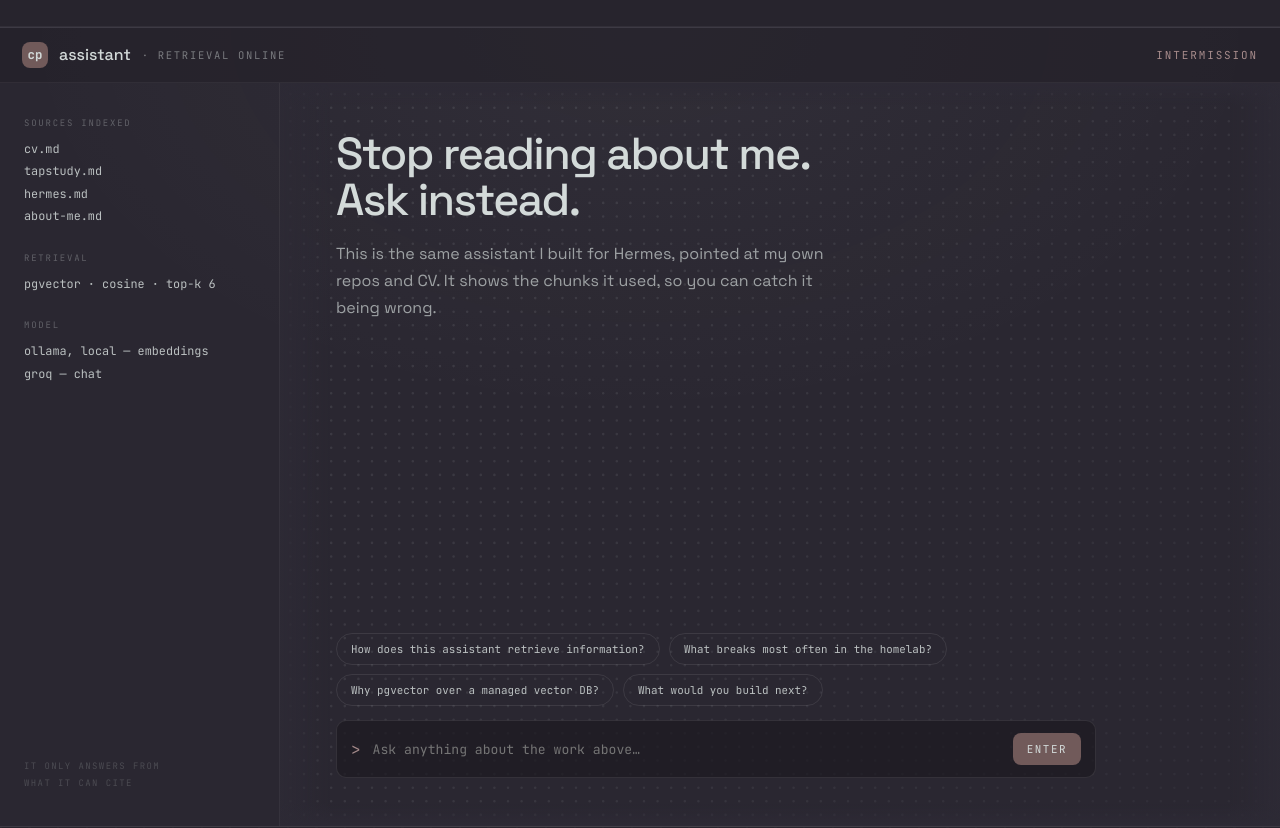
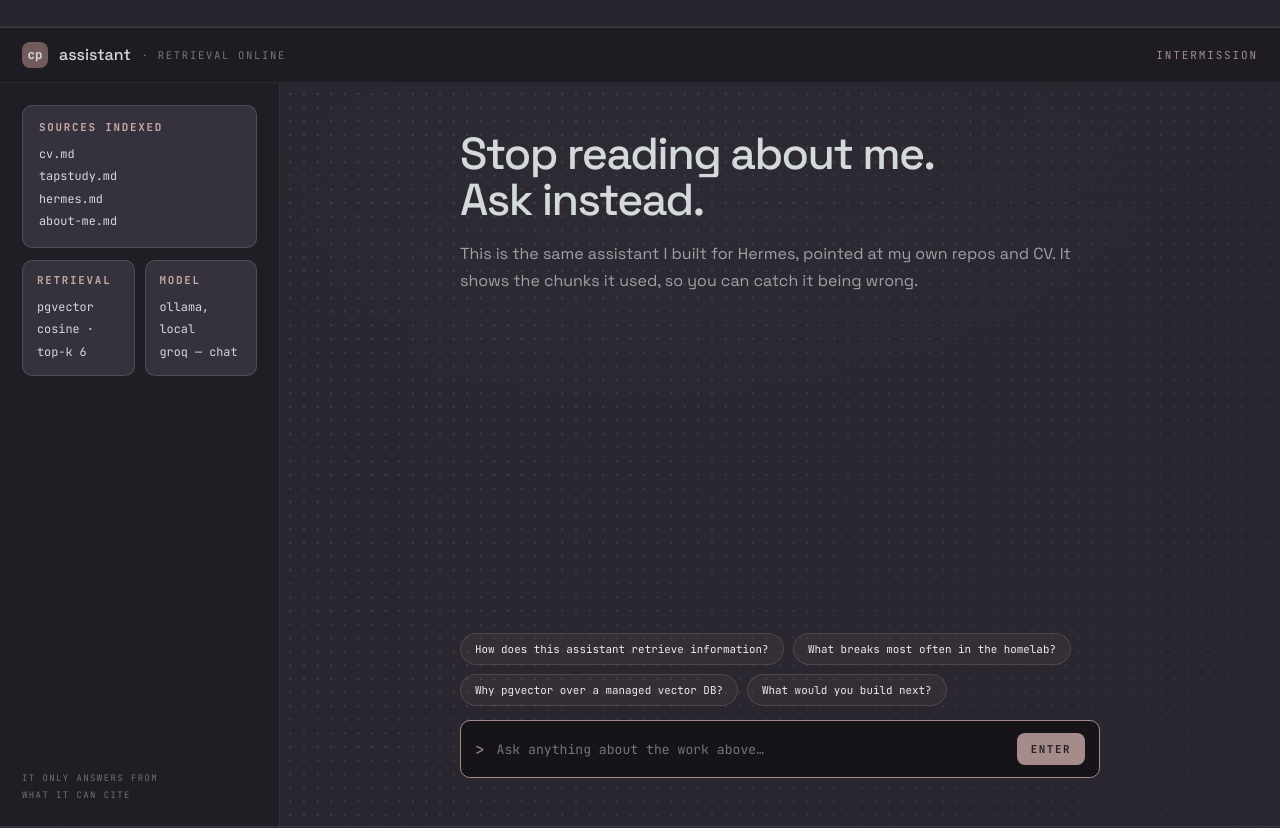
Before and after one commit to c-panagopoulos/Personal-Website, a React (Vite) app in the folder client/: page / in a window 1280 px wide. Shown: the part 5480-6308 px from the top of the page. Built offline with nearby package versions, Linux system fonts and the light colour scheme.

Commit message:
Redesign assistant section sidebar and chat visuals

```diff
--- a/client/src/components/AssistantSection.jsx
+++ b/client/src/components/AssistantSection.jsx
@@ -15,22 +15,27 @@ const CHIPS = [
 
 function ChatTurn({ turn }) {
   return (
-    <div className="chat-turn">
+    <>
+      <div className="chat-row--user">
         <div className="chat-bubble--user">{turn.question}</div>
+      </div>
       {turn.isRetrieving && <RetrievalStatus note="searching indexed chunks · repos, cv, notes" />}
-      {turn.showSources && <SourceChips sources={turn.sources} />}
+      {turn.showSources && !turn.hasText && <SourceChips sources={turn.sources} />}
       {turn.isThinking && <ThinkingDots note="" />}
       {turn.hasText && (
-        <div className="chat-bubble--assistant">
+        <div className="chat-row--assistant">
           <div className="chat-bubble__avatar">cp</div>
+          <div className="chat-bubble__content">
+            {turn.showSources && <SourceChips sources={turn.sources} />}
             <p className="chat-bubble__text">
               {turn.text}
               {!turn.done && <span className="caret">▍</span>}
             </p>
           </div>
+        </div>
       )}
       {turn.error && <p className="chat-bubble__text--muted">{turn.error}</p>}
-    </div>
+    </>
   );
 }
 
@@ -64,7 +69,7 @@ export default function AssistantSection() {
       </div>
       <div className="assistant-section__body">
         <div className="assistant-section__sidebar">
-          <div style={anim(visible, "rowRise", 0.4, 0.35)}>
+          <div className="assistant-section__sidebar-card" style={anim(visible, "rowRise", 0.4, 0.35)}>
             <div className="assistant-section__sidebar-block-label">SOURCES INDEXED</div>
             <div className="assistant-section__sidebar-block-value">
               cv.md
@@ -76,24 +81,25 @@ export default function AssistantSection() {
               about-me.md
             </div>
           </div>
-          <div style={anim(visible, "rowRise", 0.4, 0.5)}>
+          <div className="assistant-section__sidebar-row">
+            <div className="assistant-section__sidebar-card" style={anim(visible, "rowRise", 0.4, 0.5)}>
               <div className="assistant-section__sidebar-block-label">RETRIEVAL</div>
-            <div className="assistant-section__sidebar-block-value">pgvector · cosine · top-k 6</div>
+              <div className="assistant-section__sidebar-block-value">
+                pgvector
+                <br />
+                cosine · top-k 6
               </div>
-          <div style={anim(visible, "rowRise", 0.4, 0.65)}>
+            </div>
+            <div className="assistant-section__sidebar-card" style={anim(visible, "rowRise", 0.4, 0.65)}>
               <div className="assistant-section__sidebar-block-label">MODEL</div>
               <div className="assistant-section__sidebar-block-value">
-              ollama, local — embeddings
+                ollama, local
                 <br />
                 groq — chat
               </div>
             </div>
-          {chat.sources.length > 0 && (
-            <div style={{ animation: "rowRise 0.4s cubic-bezier(0.2, 0.7, 0.2, 1) both" }}>
-              <div className="assistant-section__sidebar-block-label">RETRIEVED CHUNKS</div>
-              <RetrievedChunks sources={chat.sources} threshold={chat.threshold} />
           </div>
-          )}
+          {chat.sources.length > 0 && <RetrievedChunks sources={chat.sources} threshold={chat.threshold} />}
           <div className="assistant-section__sidebar-footnote" style={anim(visible, "rowRise", 0.4, 0.8)}>
             IT ONLY ANSWERS FROM
             <br />
@@ -113,8 +119,7 @@ export default function AssistantSection() {
               pulseColor="#9c8683"
             />
           </div>
-          <div className="shader-panel__fade shader-panel__fade--x" />
-          <div className="shader-panel__fade shader-panel__fade--y" />
+          <div className="assistant-section__main-inner">
             <h3 className="assistant-section__title">
               <span style={{ display: "block", ...anim(visible, "titleWipe", 0.8, 1) }}>Stop reading about me.</span>
               <span style={{ display: "block", ...anim(visible, "titleWipe", 0.8, 1.15) }}>Ask instead.</span>
@@ -150,5 +155,6 @@ export default function AssistantSection() {
           </div>
         </div>
       </div>
+    </div>
   );
 }
--- a/client/src/styles/global.css
+++ b/client/src/styles/global.css
@@ -28,10 +28,23 @@
   /* Accent — interactive only: buttons, hover, active, focus, links, selected chips */
   --accent: #715a5a;
   --accent-hover: #8d7b7b;
+  --accent-text: #c7a8a8;
   --accent-bg: rgba(113, 90, 90, 0.08);
   --accent-bg-hover: rgba(113, 90, 90, 0.14);
   --accent-bg-active: rgba(113, 90, 90, 0.2);
   --accent-border: rgba(113, 90, 90, 0.4);
+
+  /* A few brighter/deeper variants on the existing surface and border
+     families, used where a panel needs to read as raised or a border needs
+     more contrast than --border/--border-strong give (e.g. cards sitting on
+     top of an already-dark sidebar). Not new hues — same families, wider
+     range. */
+  --surface-deep: #201e25;
+  --surface-emphasis: #3d3944;
+  --border-soft: rgba(255, 255, 255, 0.1);
+  --border-bright: rgba(255, 255, 255, 0.13);
+  --border-brighter: rgba(255, 255, 255, 0.16);
+  --text-brightest: #e9ecec;
 
   --font-sans: "Space Grotesk", sans-serif;
   --font-mono: "JetBrains Mono", monospace;
@@ -810,21 +823,72 @@ button {
   animation: rise 0.45s cubic-bezier(0.2, 0.7, 0.2, 1) both;
 }
 
+.retrieved-chunks-card {
+  flex: 1;
+  min-height: 0;
+  display: flex;
+  flex-direction: column;
+  background: var(--surface-elevated);
+  border: 1px solid var(--border-bright);
+  border-radius: 10px;
+  padding: 14px 16px;
+  animation: rowRise 0.4s cubic-bezier(0.2, 0.7, 0.2, 1) both;
+}
+.retrieved-chunks-card__head {
+  flex-shrink: 0;
+  display: flex;
+  align-items: center;
+  justify-content: space-between;
+}
+.retrieved-chunks-card__count {
+  font-family: var(--font-mono);
+  font-size: 0.62rem;
+  color: #fff;
+  background: var(--accent);
+  padding: 2px 7px;
+  border-radius: 5px;
+}
+.retrieved-chunks-card__body {
+  flex: 1;
+  min-height: 0;
+  display: flex;
+  gap: 8px;
+  margin-top: 10px;
+}
 .retrieved-chunks {
+  flex: 1;
+  min-width: 0;
   display: flex;
   flex-direction: column;
   gap: 8px;
-  margin-top: 9px;
-  max-height: 320px;
   overflow-y: auto;
+}
+.retrieved-chunks--overflowing {
+  -webkit-mask-image: linear-gradient(to bottom, black 88%, transparent 100%);
+  mask-image: linear-gradient(to bottom, black 88%, transparent 100%);
+}
+.retrieved-chunks__rail {
+  flex-shrink: 0;
+  width: 5px;
+  background: rgba(255, 255, 255, 0.14);
+  border-radius: 3px;
+  position: relative;
+}
+.retrieved-chunks__rail-thumb {
+  position: absolute;
+  left: 0;
+  right: 0;
+  background: var(--accent-text);
+  border-radius: 2px;
 }
 .retrieved-chunk {
   display: block;
   width: 100%;
+  flex-shrink: 0;
   text-align: left;
-  border: 1px solid var(--border);
-  border-radius: 8px;
-  padding: 8px 10px;
+  border: 1px solid var(--border-soft);
+  border-radius: 7px;
+  padding: 9px 10px;
   background: var(--surface);
   font-family: inherit;
   cursor: pointer;
@@ -832,40 +896,68 @@ button {
   transition: border-color 0.2s ease, background 0.2s ease;
 }
 .retrieved-chunk:hover {
-  border-color: var(--border-strong);
+  border-color: var(--border-brighter);
+}
+.retrieved-chunk--top {
+  border-color: var(--accent-text);
+  background: var(--surface-emphasis);
 }
 .retrieved-chunk--expanded {
-  background: var(--surface-elevated);
+  background: var(--surface-emphasis);
   border-color: var(--accent-border);
 }
 .retrieved-chunk__head {
   display: flex;
-  align-items: center;
+  align-items: baseline;
   justify-content: space-between;
-  gap: 8px;
-  margin-bottom: 5px;
+  gap: 12px;
 }
 .retrieved-chunk__source {
   font-family: var(--font-mono);
-  font-size: 0.62rem;
-  color: var(--accent);
+  font-weight: 600;
+  font-size: 0.68rem;
+  color: var(--text-primary);
   letter-spacing: 0.02em;
 }
+.retrieved-chunk--top .retrieved-chunk__source {
+  color: var(--text-brightest);
+}
 .retrieved-chunk__score {
   font-family: var(--font-mono);
-  font-size: 0.6rem;
-  color: var(--text-quiet);
+  font-weight: 700;
+  font-size: 0.8rem;
+  color: var(--text-secondary);
+}
+.retrieved-chunk--top .retrieved-chunk__score {
+  color: var(--accent-text);
+}
+.retrieved-chunk__bar {
+  height: 3px;
+  border-radius: 2px;
+  background: rgba(255, 255, 255, 0.08);
+  margin-top: 8px;
+  overflow: hidden;
+}
+.retrieved-chunk__bar-fill {
+  height: 100%;
+  background: rgba(211, 218, 217, 0.35);
+}
+.retrieved-chunk--top .retrieved-chunk__bar-fill {
+  background: var(--accent-text);
 }
 .retrieved-chunk__snippet {
-  margin: 0;
+  margin: 6px 0 0;
   font-family: var(--font-mono);
   font-size: 0.66rem;
   line-height: 1.55;
-  color: var(--text-tertiary);
+  color: rgba(211, 218, 217, 0.6);
   display: -webkit-box;
   -webkit-line-clamp: 3;
   -webkit-box-orient: vertical;
   overflow: hidden;
+}
+.retrieved-chunk--top .retrieved-chunk__snippet {
+  color: rgba(211, 218, 217, 0.85);
 }
 .retrieved-chunk__snippet--full {
   display: block;
@@ -875,11 +967,12 @@ button {
   white-space: pre-wrap;
 }
 .retrieved-chunks__threshold {
+  flex-shrink: 0;
   font-family: var(--font-mono);
   font-size: 0.58rem;
   letter-spacing: 0.06em;
-  color: var(--text-faint);
-  padding-top: 2px;
+  color: rgba(211, 218, 217, 0.45);
+  padding-top: 8px;
 }
 
 .chat-input {
@@ -966,18 +1059,18 @@ button {
   transform: scale(0.96);
 }
 .chip--ghost {
-  background: transparent;
-  color: var(--text-soft);
+  background: rgba(113, 90, 90, 0.16);
+  color: var(--text-brightest);
   font-family: var(--font-mono);
   font-size: 0.68rem;
   border-radius: 999px;
   padding: 8px 14px;
-  border: 1px solid var(--border-strong);
+  border: 1px solid rgba(113, 90, 90, 0.5);
 }
 .chip--ghost:hover {
   border-color: var(--accent);
   color: var(--text-primary);
-  background: var(--accent-bg);
+  background: var(--accent-bg-hover);
 }
 
 .statement {
@@ -1554,7 +1647,7 @@ button {
   justify-content: space-between;
   padding: 14px 22px;
   border-bottom: 1px solid var(--border);
-  background: rgba(35, 33, 40, 0.6);
+  background: #1e1c22;
 }
 .assistant-section__body {
   flex: 1;
@@ -1568,37 +1661,66 @@ button {
   }
 }
 .assistant-section__sidebar {
-  border-right: 1px solid var(--border);
-  padding: 34px 24px;
+  border-right: 1px solid var(--border-strong);
+  padding: 22px;
   display: flex;
   flex-direction: column;
-  gap: 24px;
+  gap: 12px;
+  min-height: 0;
+  background: var(--surface-deep);
+}
+.assistant-section__sidebar-card {
+  flex-shrink: 0;
+  background: var(--surface-elevated);
+  border: 1px solid var(--border-bright);
+  border-radius: 10px;
+  padding: 14px 16px;
+}
+.assistant-section__sidebar-row {
+  display: flex;
+  gap: 10px;
+}
+.assistant-section__sidebar-row .assistant-section__sidebar-card {
+  flex: 1;
+  min-width: 0;
+  padding: 12px 14px;
 }
 .assistant-section__sidebar-block-label {
   font-family: var(--font-mono);
-  font-size: 0.56rem;
-  letter-spacing: 0.2em;
-  color: var(--text-quiet);
+  font-size: 0.68rem;
+  font-weight: 600;
+  letter-spacing: 0.16em;
+  color: var(--accent-text);
 }
 .assistant-section__sidebar-block-value {
   font-family: var(--font-mono);
   font-size: 0.74rem;
-  color: var(--text-soft);
+  color: var(--text-primary);
   margin-top: 9px;
   line-height: 1.9;
 }
 .assistant-section__sidebar-footnote {
+  flex-shrink: 0;
   margin-top: auto;
   font-family: var(--font-mono);
   font-size: 0.56rem;
   letter-spacing: 0.16em;
-  color: var(--text-faint);
+  color: rgba(211, 218, 217, 0.45);
   line-height: 1.9;
 }
 .assistant-section__main {
   padding: 48px 56px;
   display: flex;
+  justify-content: center;
+  min-height: 0;
+  box-shadow: inset 0 0 90px 20px var(--scene-4);
+}
+.assistant-section__main-inner {
+  width: 100%;
+  max-width: 640px;
+  display: flex;
   flex-direction: column;
+  min-height: 0;
 }
 .assistant-section__title {
   margin: 0;
@@ -1607,11 +1729,9 @@ button {
   line-height: 1.04;
   letter-spacing: -0.035em;
   color: var(--text-primary);
-  max-width: 620px;
 }
 .assistant-section__subtitle {
   margin: 16px 0 0;
-  max-width: 520px;
   font-size: 1rem;
   line-height: 1.7;
   color: var(--text-secondary);
@@ -1619,41 +1739,34 @@ button {
 }
 
 .chat-thread {
-  margin-top: 34px;
+  margin-top: 20px;
   flex: 1;
+  min-height: 0;
   display: flex;
   flex-direction: column;
-  gap: 16px;
-  max-width: 760px;
-  max-height: 480px;
+  gap: 14px;
   overflow-y: auto;
+  padding-right: 4px;
   scrollbar-width: thin;
   scrollbar-color: var(--border-strong) transparent;
 }
-.chat-turn {
-  display: flex;
-  flex-direction: column;
-  gap: 14px;
-  animation: rise 0.45s cubic-bezier(0.2, 0.7, 0.2, 1) both;
-  background: rgba(20, 19, 23, 0.6);
-  backdrop-filter: blur(2px);
-  -webkit-backdrop-filter: blur(2px);
-  border-radius: 14px;
-  padding: 18px 20px;
+.chat-row--user {
+  display: flex;
+  justify-content: flex-end;
+}
+.chat-row--assistant {
+  display: flex;
+  gap: 10px;
+  align-items: flex-start;
 }
 .chat-bubble--user {
-  align-self: flex-end;
-  max-width: 72%;
-  background: var(--surface-elevated);
-  border: 1px solid var(--border-strong);
+  max-width: 80%;
+  background: var(--surface-emphasis);
+  border: 1px solid var(--border-brighter);
   border-radius: 12px 12px 4px 12px;
-  padding: 11px 14px;
+  padding: 10px 14px;
   font-size: 0.95rem;
-  color: var(--text-primary);
-}
-.chat-bubble--assistant {
-  display: flex;
-  gap: 12px;
+  color: #fff;
 }
 .chat-bubble__avatar {
   width: 24px;
@@ -1668,12 +1781,27 @@ button {
   justify-content: center;
   flex: none;
 }
+.chat-bubble__content {
+  flex: 1;
+  min-width: 0;
+  background: var(--scene-4);
+  border-left: 2px solid var(--accent);
+  border-radius: 12px;
+  padding: 12px 16px;
+}
+.chat-bubble__content .source-chips {
+  margin-bottom: 6px;
+}
+.chat-bubble__content .source-chip {
+  background: var(--surface-emphasis);
+  border-color: var(--border-bright);
+  color: var(--text-primary);
+}
 .chat-bubble__text {
   margin: 0;
   font-size: 0.98rem;
   line-height: 1.75;
-  color: var(--text-primary);
-  max-width: 600px;
+  color: var(--text-brightest);
   text-wrap: pretty;
 }
 .chat-bubble__text--muted {
@@ -1682,21 +1810,21 @@ button {
 }
 
 .assistant-section__composer {
-  padding-top: 34px;
+  padding-top: 18px;
+  flex-shrink: 0;
 }
 .assistant-input {
   display: flex;
   align-items: center;
   gap: 12px;
-  border: 1px solid var(--border-strong);
+  border: 1px solid #a68b8b;
   border-radius: 10px;
   padding: 12px 14px;
-  background: rgba(29, 27, 33, 0.7);
-  max-width: 760px;
+  background: #161419;
   transition: border-color 0.3s ease, box-shadow 0.3s ease;
 }
 .assistant-input:focus-within {
-  border-color: var(--accent);
+  border-color: var(--accent-hover);
   box-shadow: 0 0 0 4px var(--accent-bg);
 }
 .assistant-input__field {
@@ -1711,18 +1839,19 @@ button {
 }
 .assistant-input__send {
   border: none;
-  background: var(--accent);
-  color: var(--text-primary);
+  background: #a68b8b;
+  color: var(--bg);
   border-radius: 8px;
   padding: 9px 14px;
   cursor: pointer;
   font-family: var(--font-mono);
   font-size: 0.68rem;
+  font-weight: 600;
   letter-spacing: 0.14em;
   transition: background 0.25s ease;
 }
 .assistant-input__send:hover {
-  background: var(--accent-hover);
+  background: #c7b0b0;
 }
 .assistant-input__send:disabled {
   opacity: 0.5;
@@ -2345,37 +2474,13 @@ button {
   pointer-events: none;
   transition: opacity 0.6s cubic-bezier(0.2, 0.7, 0.2, 1);
 }
-.shader-panel > :not(.shader-panel__canvas):not(.shader-panel__fade) {
+.shader-panel > :not(.shader-panel__canvas) {
   position: relative;
   z-index: 1;
 }
 
 .shader-panel--vignette .shader-panel__canvas {
   opacity: 0.35;
-}
-.shader-panel__fade {
-  position: absolute;
-  inset: 0;
-  z-index: 0;
-  pointer-events: none;
-}
-.shader-panel__fade--x {
-  background: linear-gradient(
-    to right,
-    var(--surface) 0%,
-    transparent 5%,
-    transparent 95%,
-    var(--surface) 100%
-  );
-}
-.shader-panel__fade--y {
-  background: linear-gradient(
-    to bottom,
-    var(--surface) 0%,
-    transparent 3%,
-    transparent 97%,
-    var(--surface) 100%
-  );
 }
 
 /* --- Motion carousel (Embla + Motion, restyled) --- */
```
Also changed, not shown: client/src/components/RetrievalStatus.jsx (+56 -3 lines). Lines whose indentation alone changed are shown as unchanged.
